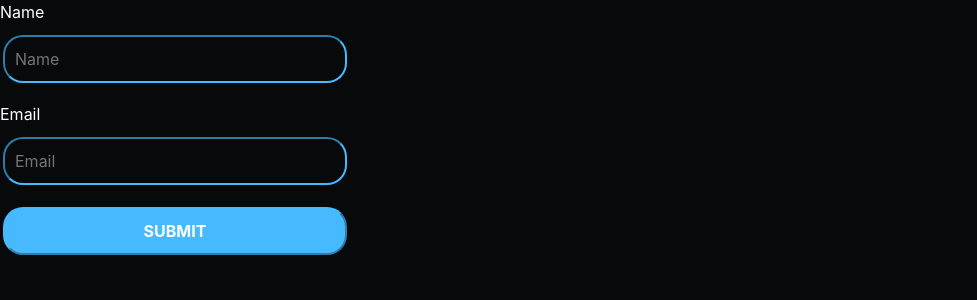
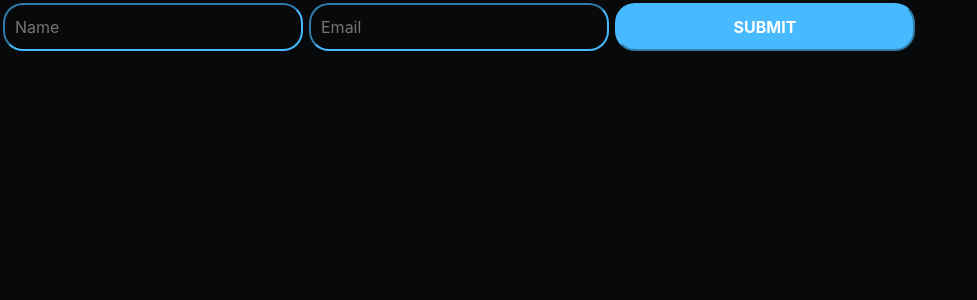
Before and after one commit to ihor-protsenko-theraven/ihor-protsenko-theraven.github.io, an Angular app: page / in a window 1280 px wide. Shown: the top 300 px of the page, without its empty margins (0-977 px from the left). Built offline with nearby package versions, Linux system fonts and the light colour scheme.

Commit message:
change form to inline

```diff
--- a/src/app/app.component.css
+++ b/src/app/app.component.css
@@ -1,23 +1,11 @@
-
-
-
 .nft-form {
-  max-width: 350px;
-  /* margin: 20px auto; */
   position: relative;
   color: #ffffff;
 }
 
 .form {
-  display: flex;
-  justify-content: center;
-  flex-direction: column;
+   display: flex;
    color: #ffffff;
-}
-
-.form-group {
-  display: flex;
-  flex-direction: column;
 }
 
 .form .form_input {
@@ -29,7 +17,7 @@
   border-radius: 20px;
   outline: 3px solid transparent;
   transition: outline 0.2s, flex-basis 0.2s;
-
+  min-width: 300px;
 }
 
 .form .form_input:hover,
@@ -43,7 +31,7 @@
   border-color: rgb(70 185 255 /1);
   padding: 10px;
   border-radius: 20px;
-  /* background-color: #708dfd; */
+  min-width: 300px;
   background-color: rgb(70 185 255 / 1);
   color: #ffffff;
   text-transform: uppercase;
@@ -61,17 +49,8 @@
   outline: 0;
 }
 
-/* .form .form_input:focus.ng-invalid {
-  outline: 1px solid red;
-  border: none;
-} */
-
-
 
 .submit_message{
   position: absolute;
-  /* top: 50%;
-  left: 50%;
-  transform: translateX(-50%) translateY(-50%); */
-  bottom: -36px;
+  bottom: -26px;
 }
--- a/src/app/app.component.html
+++ b/src/app/app.component.html
@@ -2,7 +2,6 @@
 <form class="form" [formGroup]="form" (submit)="onSubmit()">
 
   <div class="form-group">
-        <label for="">Name</label>
         <input  class="form_input"type="text"placeholder="Name"
                 formControlName="name"
                 [ngClass]="{ 'is-invalid': submitted && f['name'].errors }">
@@ -13,7 +12,6 @@
   </div>
 
     <div class="form-group">
-        <label for="">Email</label>
         <input class="form_input" type="email" placeholder="Email"
                 formControlName="email"
                 [ngClass]="{ 'is-invalid': submitted && f['email'].errors }">
@@ -23,9 +21,9 @@
             <div *ngIf="f['email'].errors['email']">Email is invalid</div>
         </div>
   </div>
-
-      <button class="form_submit"type="submit">Submit</button>
-
+    <div class="form-group">
+        <button class="form_submit"type="submit">Submit</button>
+    </div>
 </form>
 
 <div class="submit_message">
--- a/src/app/app.component.ts
+++ b/src/app/app.component.ts
@@ -43,9 +43,9 @@ export class AppComponent {
 
       this.submitted = false
 
-      setTimeout(() => {
-        this.resetMessage()
-      }, 2000);
+      // setTimeout(() => {
+      //   this.resetMessage()
+      // }, 2000);
 
       this.form.reset()
     }
```
Also changed, not shown: 3 other files (tests, documents, lock files or other folders).
